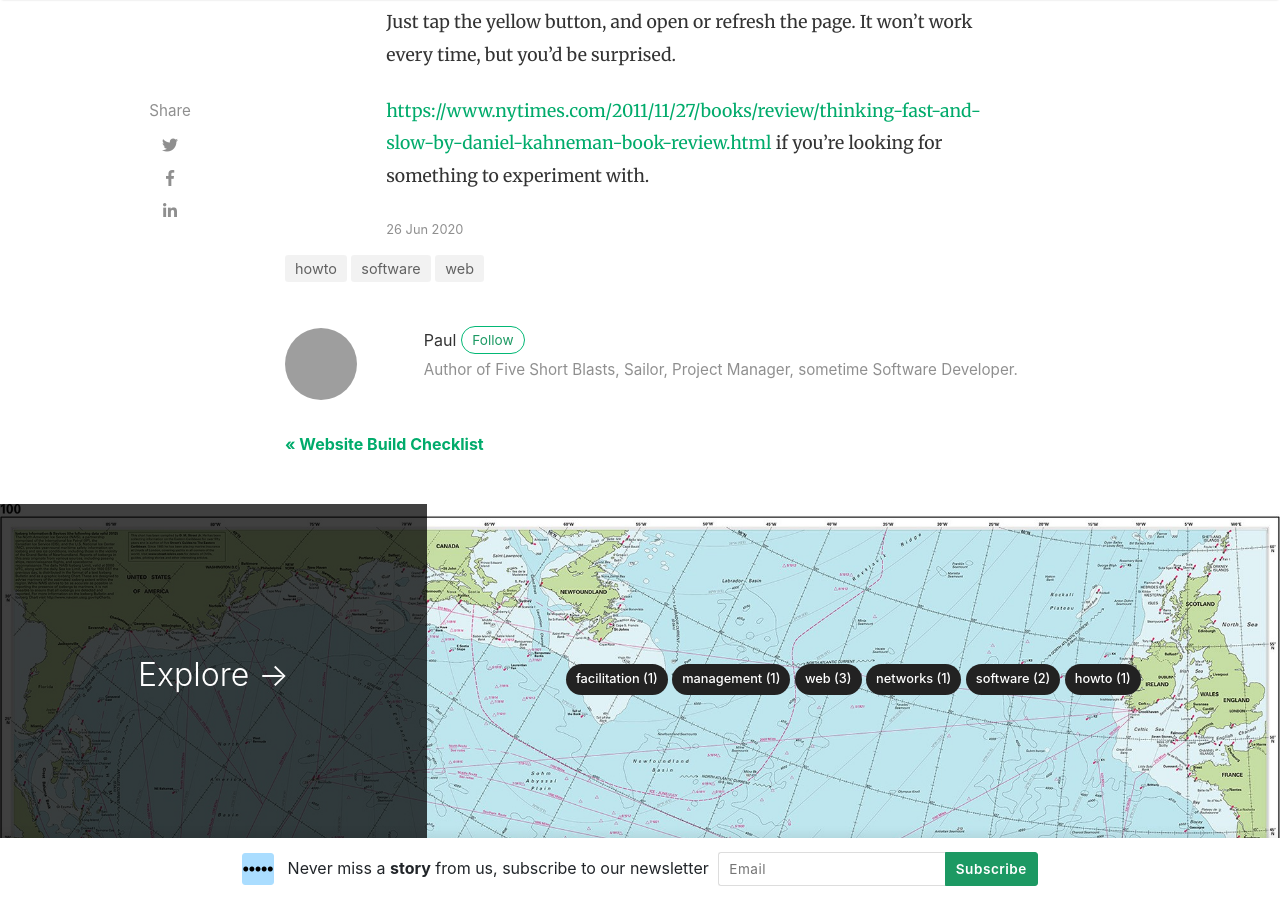
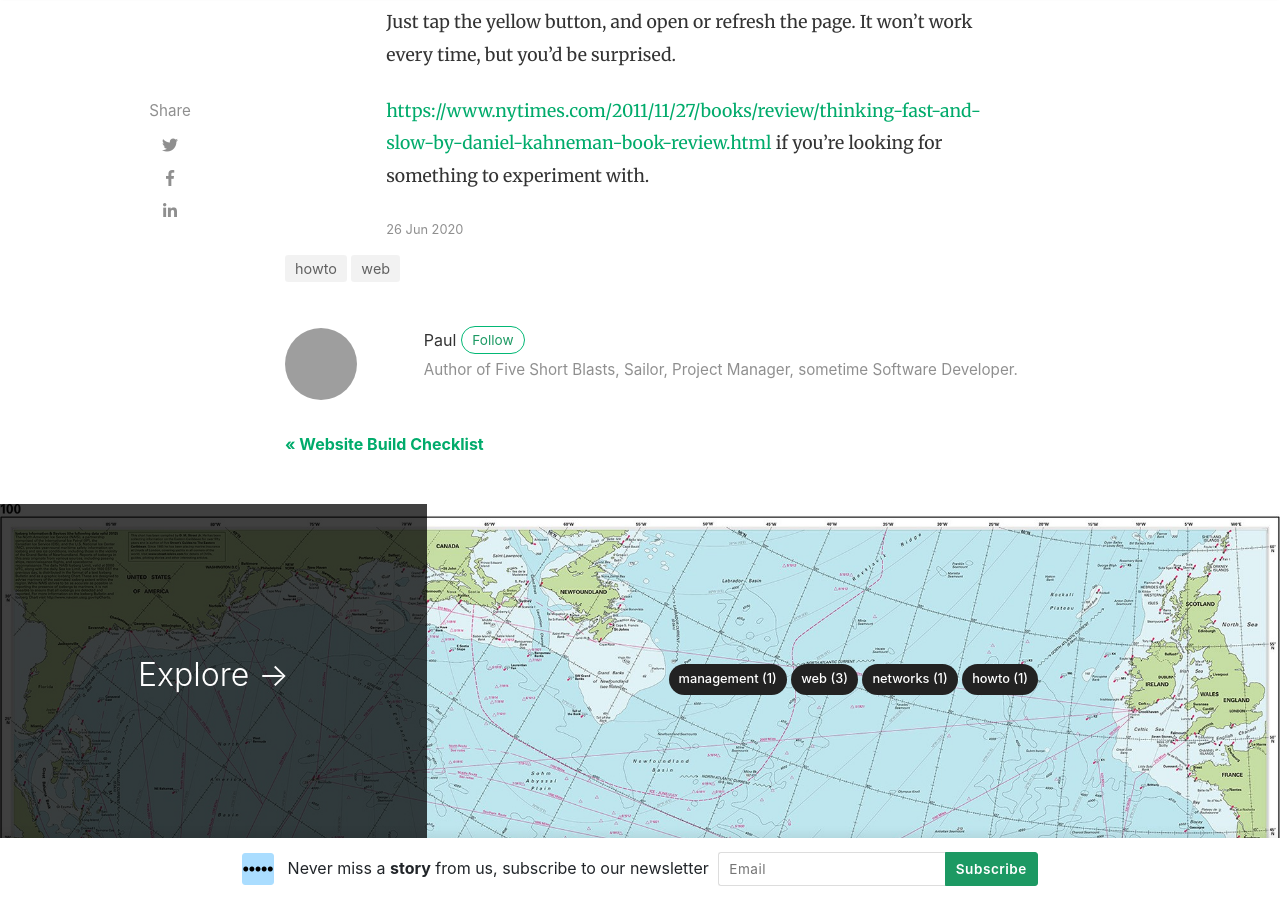
Before and after one commit to pjpd/fiveshortblasts, a Jekyll site: the page built from _posts/2020-06-26-Kill-JS.md, in a window 1280 px wide and 900 px high, scrolled down 1188 px. Built offline with Jekyll 4.4.1, drawn with Linux system fonts in a browser that asks for light colours; nearby versions of some CDN libraries; grey boxes are pictures that could not be loaded.

Commit message:
tidy categories, rename home

```diff
--- a/_layouts/default.html
+++ b/_layouts/default.html
@@ -68,7 +68,7 @@
                 {% else %}
                 <li class="nav-item">
                 {% endif %}
-                <a class="nav-link" href="{{ site.baseurl }}/index.html">Blog</a>
+                <a class="nav-link" href="{{ site.baseurl }}/index.html">Home</a>
                 </li>
 
 								<li class="nav-item">
--- a/_posts/2020-06-25-WebsiteBuildChecklist.md
+++ b/_posts/2020-06-25-WebsiteBuildChecklist.md
@@ -2,7 +2,7 @@
 layout: post
 title:  "Website Build Checklist"
 author: paul
-categories: [ software, web ]
+categories: [ web ]
 tags: []
 image: assets/images/Apollo11Checklist.jpg
 description: "A product owner's guide to not forgetting."
--- a/_posts/2020-06-26-Kill-JS.md
+++ b/_posts/2020-06-26-Kill-JS.md
@@ -2,7 +2,7 @@
 layout: post
 title:  "Browse Subscriber Websites Free"
 author: paul
-categories: [ software, web, howto ]
+categories: [ web, howto ]
 tags: []
 image: assets/images/Kill-JS.png
 description: "Turn off JS to stop websites greying out."
```
Also changed, not shown: _posts/2020-06-24-Facilitation.md (+1 -1 lines).
